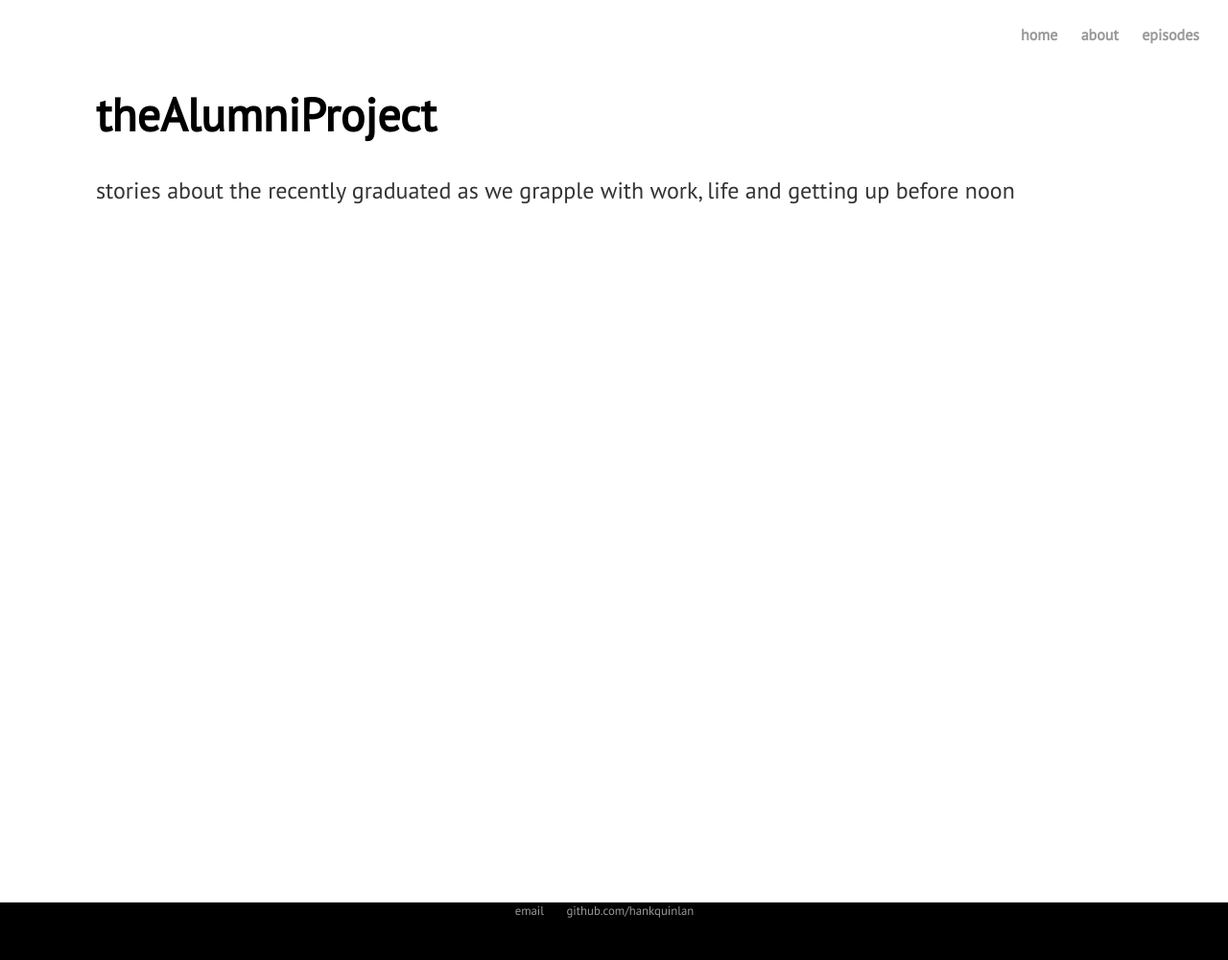
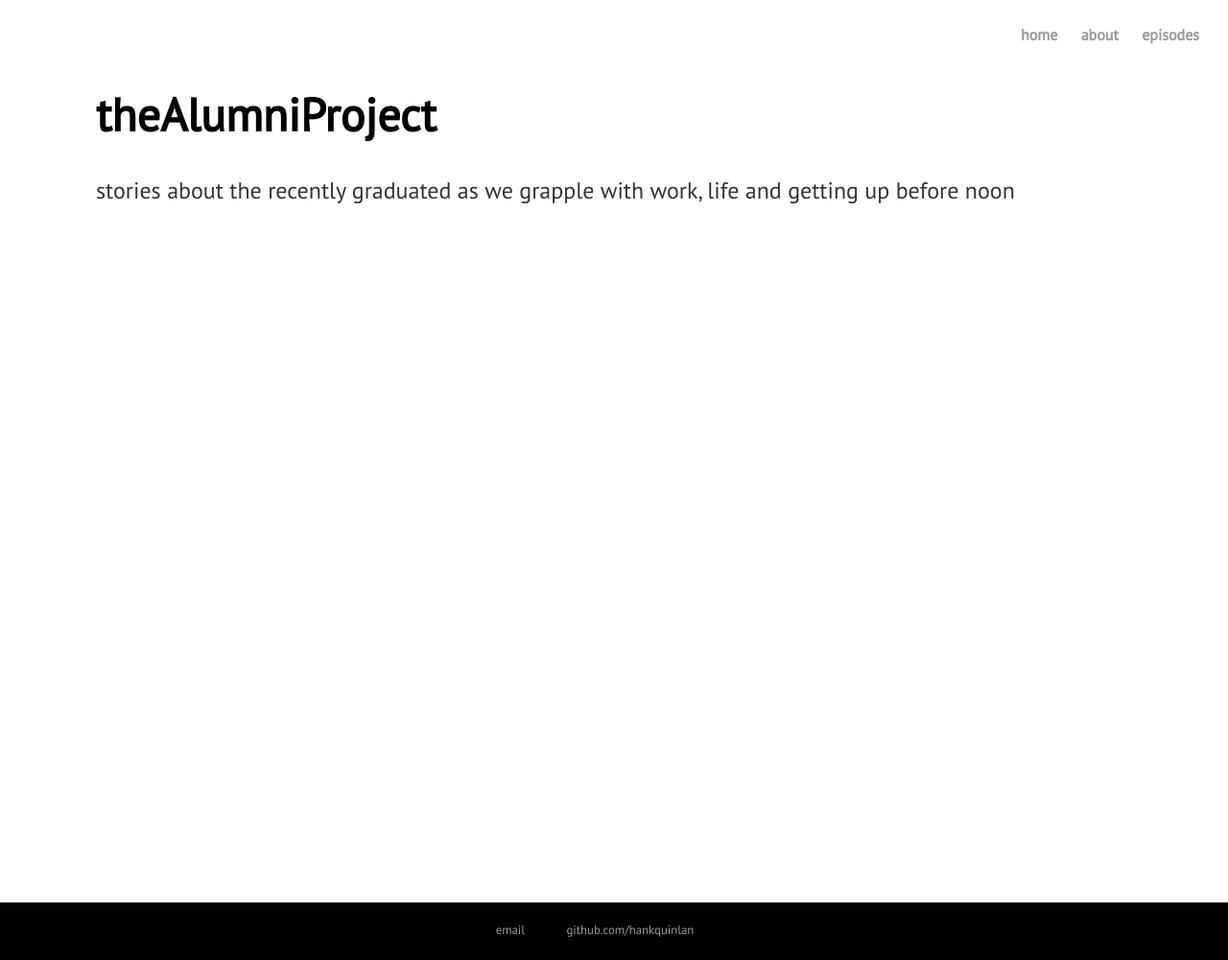
Before and after one commit to dlam58/theAlumniDiaries, a Jekyll site: the page built from index.html, in a window 1280 px wide. Shown: the whole page at 96% size. Built offline with Jekyll 4.4.1, drawn with Linux system fonts in a browser that asks for light colours.

Commit message:
footer style

```diff
--- a/css/main.css
+++ b/css/main.css
@@ -55,15 +55,14 @@ footer {
 }
 footer ul {
     font-family: 'PT Sans', sans-serif;
-    padding: 0px 20px;
+    padding: 20px 0;
     list-style: none;
     text-align: center;
-
 }
 
 footer ul li {
     display: inline;
-    margin-right: 20px;
+    margin-right: 40px;
 }
 
 .container {
```
